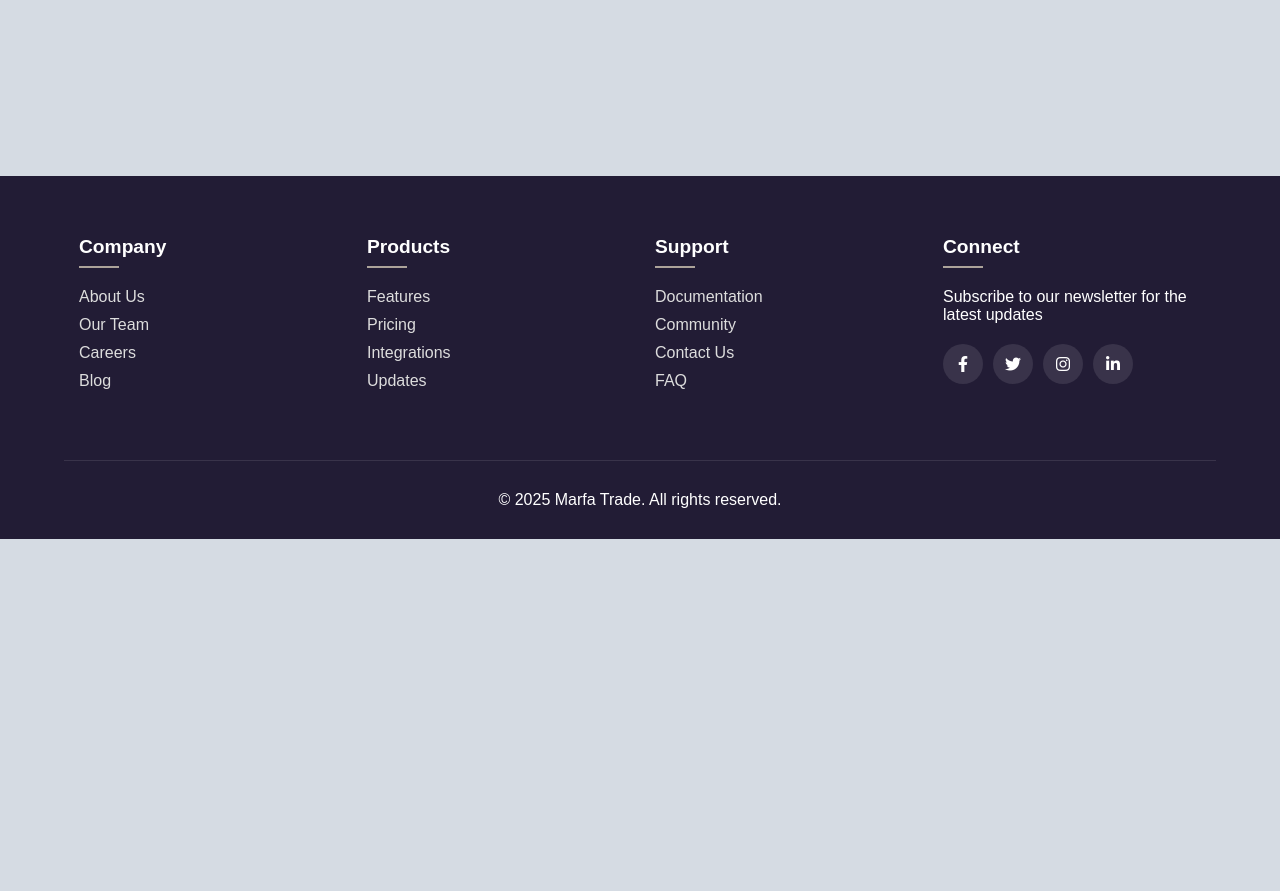
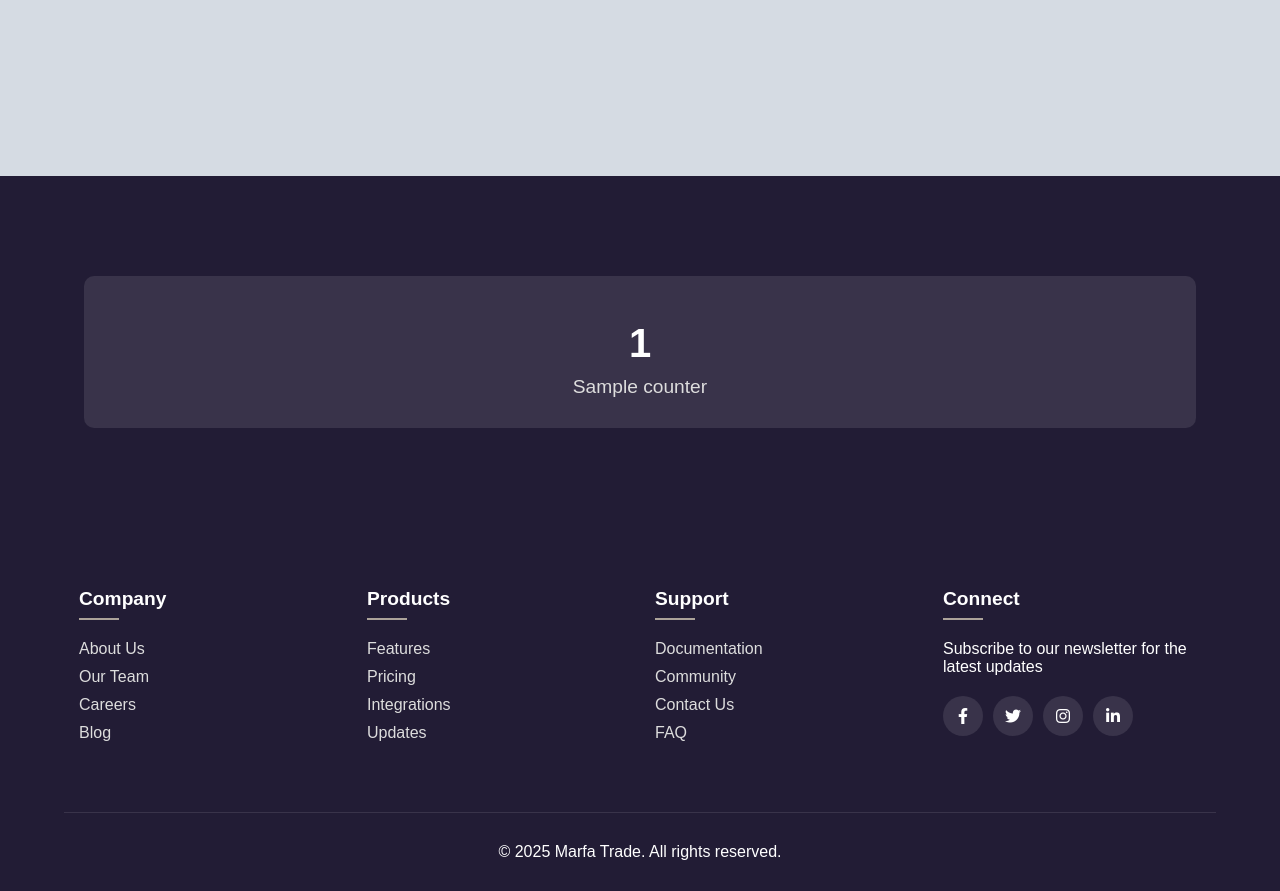
Before and after one commit to MeisamHajiloo/MarfatradeProd, a PHP site: page / in a window 1280 px wide. Shown: the part 624-1515 px from the top of the page. Before the commit the page ends 1163 px from the top, so only its background shows below. Run offline with PHP 8.4, Linux system fonts and the light colour scheme; tables that the repository leaves empty hold one stand-in row (values such as "Sample post"); grey boxes marked "Sample" are stand-in pictures.

Commit message:
قسمت counter اضافه شد

```diff
--- a/assets/css/main.css
+++ b/assets/css/main.css
@@ -1,7 +1,7 @@
 :root {
-    --primary-color: #ACA39A;
-    --secondary-color1: #221C35;
-    --secondary-color2: #F1F0D8;
+  --primary-color: #aca39a;
+  --secondary-color1: #221c35;
+  --secondary-color2: #f1f0d8;
 }
 
 * {
@@ -16,3 +16,84 @@ body {
   color: var(--secondary-color1);
   overflow-x: hidden;
 }
+
+/* Counter Section Styles */
+.counter-section {
+  background-color: var(--secondary-color1);
+  color: white;
+  padding: 80px 5%;
+  text-align: center;
+}
+
+.counter-container {
+  display: flex;
+  flex-wrap: wrap;
+  justify-content: space-around;
+  max-width: 1200px;
+  margin: 0 auto;
+}
+
+.counter-item {
+  flex: 1;
+  min-width: 250px;
+  margin: 20px;
+  padding: 30px 20px;
+  background-color: rgba(255, 255, 255, 0.1);
+  border-radius: 10px;
+  transition: transform 0.3s ease, box-shadow 0.3s ease;
+}
+
+.counter-item:hover {
+  transform: translateY(-5px);
+  box-shadow: 0 10px 20px rgba(0, 0, 0, 0.2);
+}
+
+.counter-icon {
+  font-size: 3rem;
+  margin-bottom: 15px;
+  color: var(--primary-color);
+}
+
+.counter-number {
+  font-size: 2.5rem;
+  font-weight: bold;
+  margin-bottom: 10px;
+  transition: all 0.5s ease;
+}
+
+.counter-title {
+  font-size: 1.2rem;
+  color: #ddd;
+}
+
+/* Animation for counter */
+@keyframes countUp {
+  from {
+    opacity: 0;
+    transform: translateY(20px);
+  }
+  to {
+    opacity: 1;
+    transform: translateY(0);
+  }
+}
+
+.counter-item.animated .counter-number {
+  animation: countUp 1s ease-out forwards;
+}
+
+/* Responsive styles */
+@media (max-width: 768px) {
+  .counter-item {
+    min-width: 100%;
+    margin: 10px 0;
+  }
+
+  .counter-number {
+    font-size: 2rem;
+  }
+
+  .counter-icon {
+    font-size: 2.5rem;
+  }
+}
--- /dev/null
+++ b/assets/js/counter.js
@@ -0,0 +1,70 @@
+class Counter {
+  constructor() {
+    this.counterSection = document.getElementById("counter-section");
+    this.counterItems = document.querySelectorAll(".counter-item");
+    this.counters = document.querySelectorAll(".counter-number");
+    this.hasCounted = false;
+
+    this.init();
+  }
+
+  init() {
+    // افزودن رویداد اسکرول
+    window.addEventListener("scroll", () => {
+      this.checkScroll();
+    });
+
+    // بررسی موقعیت هنگام لود صفحه
+    setTimeout(() => {
+      this.checkScroll();
+    }, 500);
+  }
+
+  checkScroll() {
+    if (this.hasCounted) return;
+
+    const sectionPos = this.counterSection.getBoundingClientRect();
+    const isVisible =
+      sectionPos.top < window.innerHeight - 100 && sectionPos.bottom >= 0;
+
+    if (isVisible) {
+      this.startCounting();
+      this.hasCounted = true;
+    }
+  }
+
+  startCounting() {
+    this.counters.forEach((counter) => {
+      const target = parseInt(counter.getAttribute("data-target"));
+      const duration = 2000; // 2 ثانیه
+      const step = target / (duration / 16); // 60 فریم در ثانیه
+
+      let current = 0;
+
+      const timer = setInterval(() => {
+        current += step;
+
+        if (current >= target) {
+          clearInterval(timer);
+          current = target;
+        }
+
+        // فرمت اعداد برای خوانایی بهتر
+        counter.textContent = this.formatNumber(Math.floor(current));
+      }, 16);
+
+      // افزودن کلاس انیمیشن
+      counter.parentElement.classList.add("animated");
+    });
+  }
+
+  formatNumber(num) {
+    // افزودن جداکننده هزارگان
+    return num.toString().replace(/\B(?=(\d{3})+(?!\d))/g, ",");
+  }
+}
+
+// راه‌اندازی شمارنده هنگام لود کامل صفحه
+document.addEventListener("DOMContentLoaded", () => {
+  new Counter();
+});
--- /dev/null
+++ b/includes/counter.php
@@ -0,0 +1,42 @@
+<?php
+// دریافت داده‌های شمارنده از دیتابیس
+$counters = [];
+try {
+    $stmt = $pdo->query("SELECT * FROM counters ORDER BY sort_order ASC");
+    $counters = $stmt->fetchAll(PDO::FETCH_ASSOC);
+} catch (PDOException $e) {
+    error_log("Database error in counters: " . $e->getMessage());
+    // مقادیر پیش‌فرض در صورت خطا
+    $counters = [
+        [
+            'title' => 'مشتریان',
+            'count' => 5,
+            'icon' => 'fas fa-users'
+        ],
+        [
+            'title' => 'محصولات',
+            'count' => 1480,
+            'icon' => 'fas fa-box'
+        ],
+        [
+            'title' => 'Inquiryها',
+            'count' => 205321,
+            'icon' => 'fas fa-question-circle'
+        ]
+    ];
+}
+?>
+
+<section class="counter-section" id="counter-section">
+    <div class="counter-container">
+        <?php foreach ($counters as $counter): ?>
+            <div class="counter-item">
+                <div class="counter-icon">
+                    <i class="<?= htmlspecialchars($counter['icon']) ?>"></i>
+                </div>
+                <div class="counter-number" data-target="<?= $counter['count'] ?>">0</div>
+                <div class="counter-title"><?= htmlspecialchars($counter['title']) ?></div>
+            </div>
+        <?php endforeach; ?>
+    </div>
+</section>
--- a/includes/footer.php
+++ b/includes/footer.php
@@ -44,6 +44,7 @@
 </footer>
 <script src="assets/js/navigation.js"></script>
 <script src="assets/js/slider.js"></script>
+<script src="assets/js/counter.js"></script>
 <script src="assets/js/main.js"></script>
 </body>
 
--- a/index.php
+++ b/index.php
@@ -41,4 +41,5 @@ try {
 ?>
 <?php include 'includes/header.php'; ?>
 <?php include 'includes/slider.php'; ?>
+<?php include 'includes/counter.php'; ?>
 <?php include 'includes/footer.php'; ?>
```
Also changed, not shown: .sqls/counter.sql (added). Lines whose indentation alone changed are shown as unchanged.
